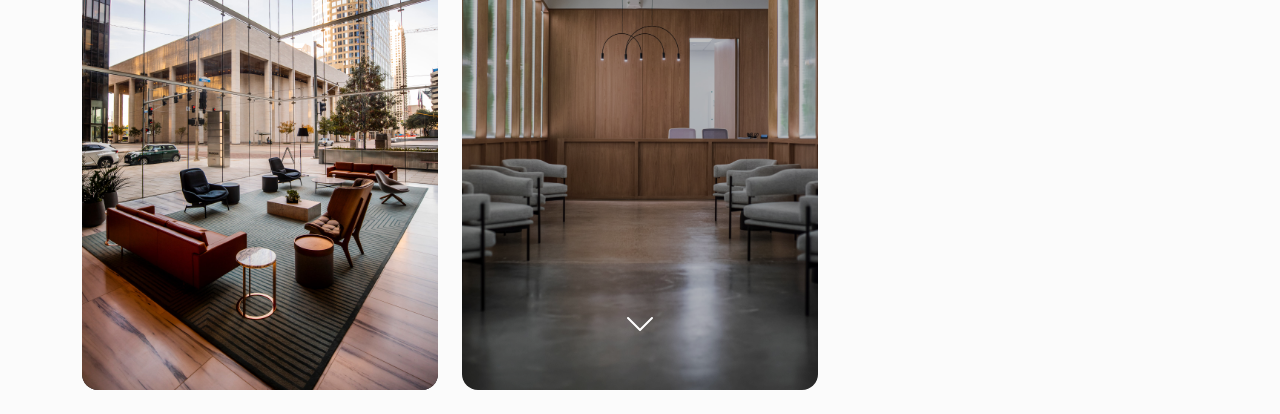
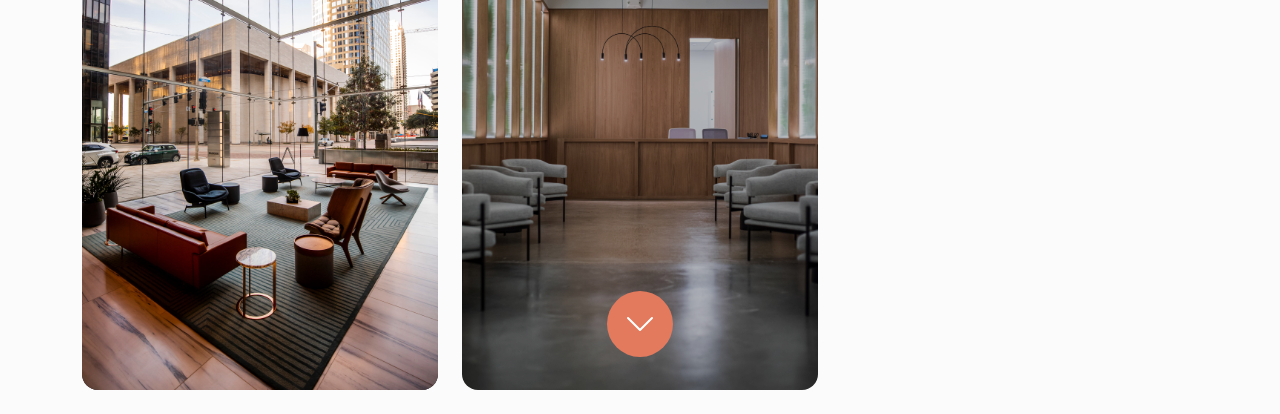
Before and after one commit to Rama-Andika/EzStay, a plain HTML site: page index.html in a window 1280 px wide. In both pictures the pointer is over the link 640 px from the left and 1730 px from the top of the page. Shown: the part 1406-1820 px from the top of the page. Drawn offline with nearby package versions, Linux system fonts and the light colour scheme.

Commit message:
Update index.css

```diff
--- a/index.css
+++ b/index.css
@@ -60,6 +60,11 @@ body {
   background-color: #fd8867;
   color: #60a094;
 }
+
+.btn-arrow:hover {
+    background-color: #e47a5d;
+    color: #60a094;
+  }
 
 .btn-rating:hover {
   position: absolute;
```
